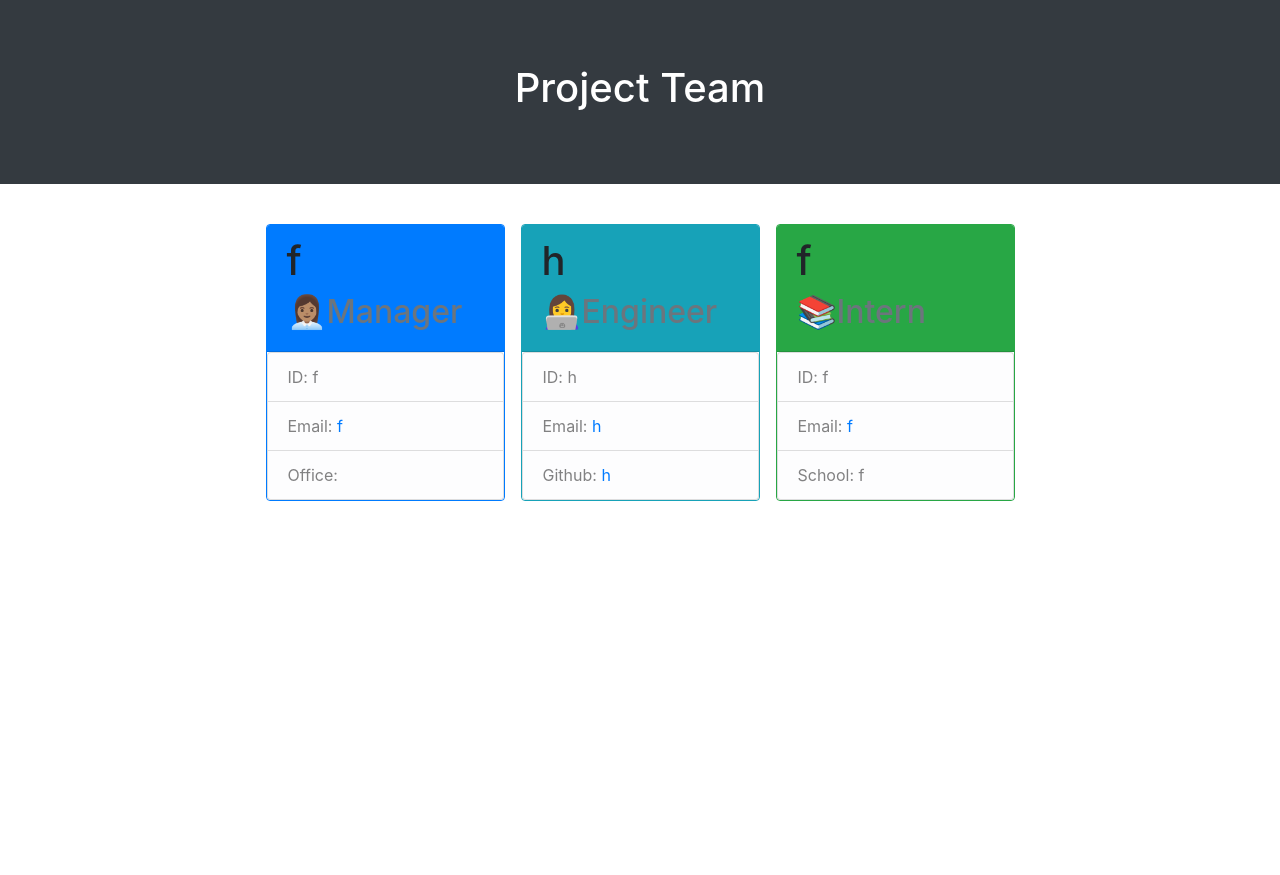
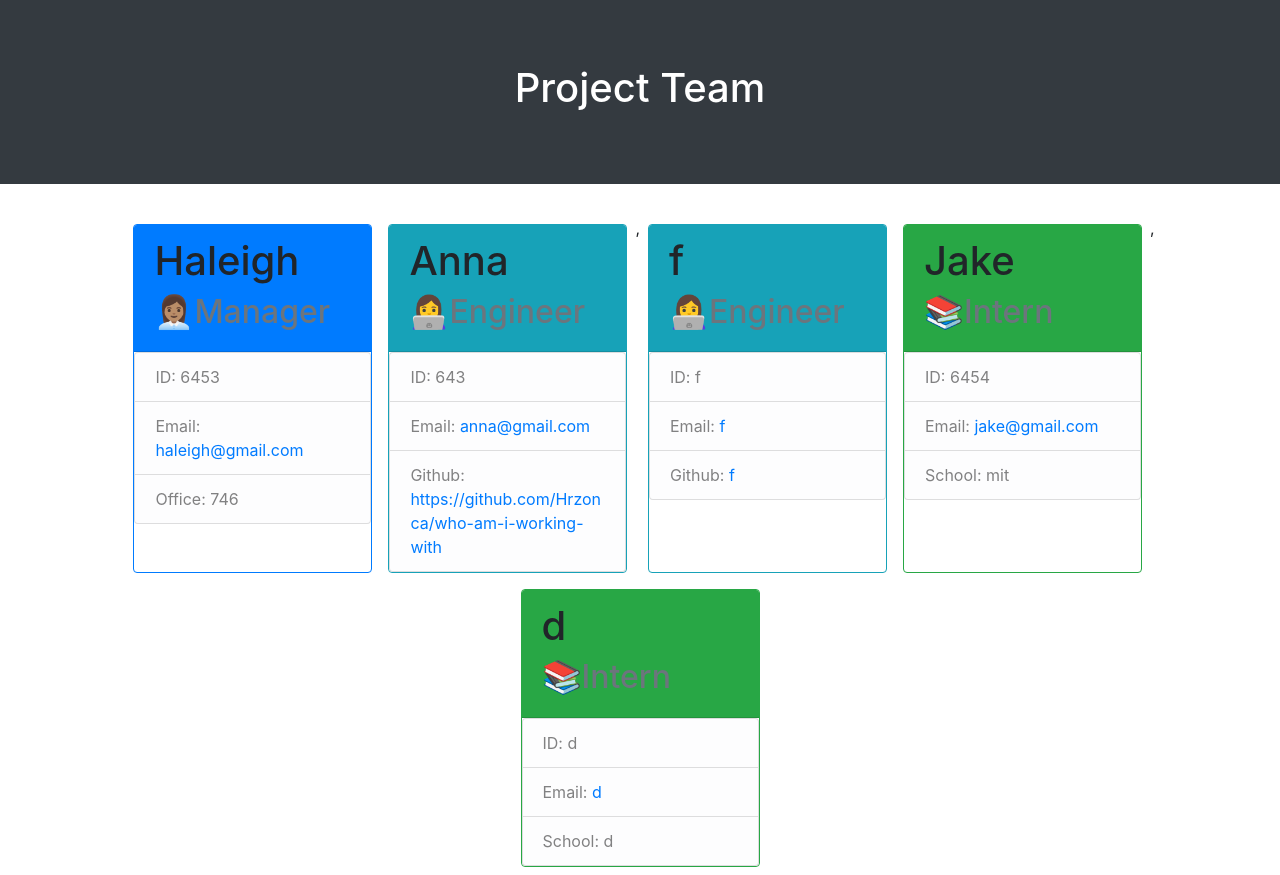
Before and after one commit to Hrzonca/who-am-i-working-with, a website: page worker.html in a window 1280 px wide. Before the commit the page ends 800 px from the top, so only its background shows below. Drawn offline with nearby package versions, Linux system fonts and the light colour scheme.

Commit message:
adding a completed one to add to the read me and ready for the walkthrough video.

```diff
--- a/worker.html
+++ b/worker.html
@@ -20,42 +20,70 @@
           <div class="card-deck col-lg-3 col-md-6 col-sm-12">
 <div class="card border-primary m-2">
 <div class="card-header bg-primary">
-<h1> f </h1>
+<h1> Haleigh </h1>
 <h2 class="text-muted"> 👩🏽‍💼Manager </h2>
 </div>
 <div class="class-body>
   <ul class="list-group">
-    <p class="list-group-item list-group-item-action list-group-item-light"><span>ID: f</span></p>
-    <p class="list-group-item list-group-item-action list-group-item-light"><span>Email:<a href="mailto:f"> f</a></span></p>
-    <p class="list-group-item list-group-item-action list-group-item-light"><span>Office: </span></p>
+    <p class="list-group-item list-group-item-action list-group-item-light"><span>ID: 6453</span></p>
+    <p class="list-group-item list-group-item-action list-group-item-light"><span>Email:<a href="mailto:haleigh@gmail.com"> haleigh@gmail.com</a></span></p>
+    <p class="list-group-item list-group-item-action list-group-item-light"><span>Office: 746</span></p>
   </ul>
 </div>
 </div>
 </div><div class="card-deck col-lg-3 col-md-6 col-sm-12">
 <div class="card border-info m-2">
 <div class="card-header bg-info">
-<h1> h </h1>
+<h1> Anna </h1>
 <h2 class="text-muted"> 👩‍💻Engineer </h2>
 </div>
 <div class="class-body>
   <ul class="list-group">
-    <p class="list-group-item list-group-item-action list-group-item-light"><span>ID: h</span> </p>
-    <p class="list-group-item list-group-item-action list-group-item-light"><span>Email:<a href="mailto:h"> h</a></span></p>
-    <p class="list-group-item list-group-item-action list-group-item-light"><span>Github:<a href="h"> h</a></span></p>
+    <p class="list-group-item list-group-item-action list-group-item-light"><span>ID: 643</span> </p>
+    <p class="list-group-item list-group-item-action list-group-item-light"><span>Email:<a href="mailto:anna@gmail.com"> anna@gmail.com</a></span></p>
+    <p class="list-group-item list-group-item-action list-group-item-light"><span>Github:<a href="https://github.com/Hrzonca/who-am-i-working-with"> https://github.com/Hrzonca/who-am-i-working-with</a></span></p>
+  </ul>
+</div>
+</div>
+</div>,<div class="card-deck col-lg-3 col-md-6 col-sm-12">
+<div class="card border-info m-2">
+<div class="card-header bg-info">
+<h1> f </h1>
+<h2 class="text-muted"> 👩‍💻Engineer </h2>
+</div>
+<div class="class-body>
+  <ul class="list-group">
+    <p class="list-group-item list-group-item-action list-group-item-light"><span>ID: f</span> </p>
+    <p class="list-group-item list-group-item-action list-group-item-light"><span>Email:<a href="mailto:f"> f</a></span></p>
+    <p class="list-group-item list-group-item-action list-group-item-light"><span>Github:<a href="f"> f</a></span></p>
   </ul>
 </div>
 </div>
 </div><div class="card-deck col-lg-3 col-md-6 col-sm-12">
 <div class="card border-success m-2">
 <div class="card-header bg-success">
-<h1> f </h1>
+<h1> Jake  </h1>
 <h2 class="text-muted"> 📚Intern </h2>
 </div>
 <div class="class-body>
   <ul class="list-group">
-    <p class="list-group-item list-group-item-action list-group-item-light"><span>ID: f </span></p>
-    <p class="list-group-item list-group-item-action list-group-item-light"><span>Email:<a href="mailto:f"> f</a></span></p>
-    <p class="list-group-item list-group-item-action list-group-item-light"><span> School: f </span></p>
+    <p class="list-group-item list-group-item-action list-group-item-light"><span>ID: 6454 </span></p>
+    <p class="list-group-item list-group-item-action list-group-item-light"><span>Email:<a href="mailto:jake@gmail.com"> jake@gmail.com</a></span></p>
+    <p class="list-group-item list-group-item-action list-group-item-light"><span> School: mit </span></p>
+  </ul>
+</div>
+</div>
+</div>,<div class="card-deck col-lg-3 col-md-6 col-sm-12">
+<div class="card border-success m-2">
+<div class="card-header bg-success">
+<h1> d </h1>
+<h2 class="text-muted"> 📚Intern </h2>
+</div>
+<div class="class-body>
+  <ul class="list-group">
+    <p class="list-group-item list-group-item-action list-group-item-light"><span>ID: d </span></p>
+    <p class="list-group-item list-group-item-action list-group-item-light"><span>Email:<a href="mailto:d"> d</a></span></p>
+    <p class="list-group-item list-group-item-action list-group-item-light"><span> School: d </span></p>
   </ul>
 </div>
 </div>
```
Also changed, not shown: test/Engineer.test.js (+7 -1 lines), test/Intern.test.js (+11 -4 lines), README.md.
